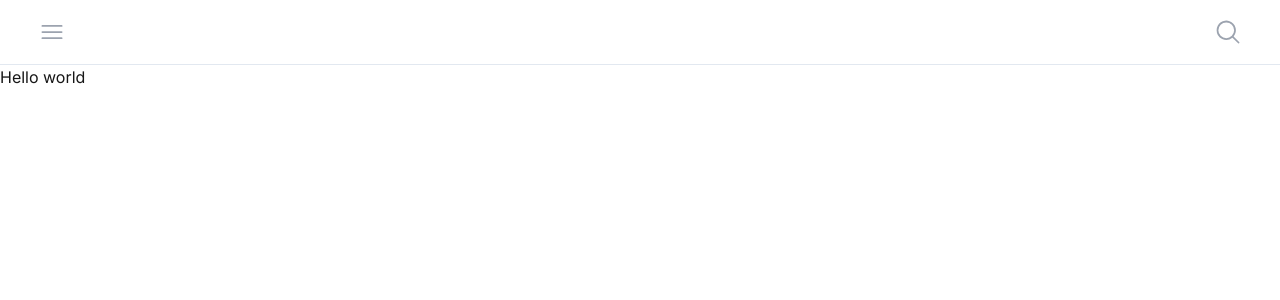
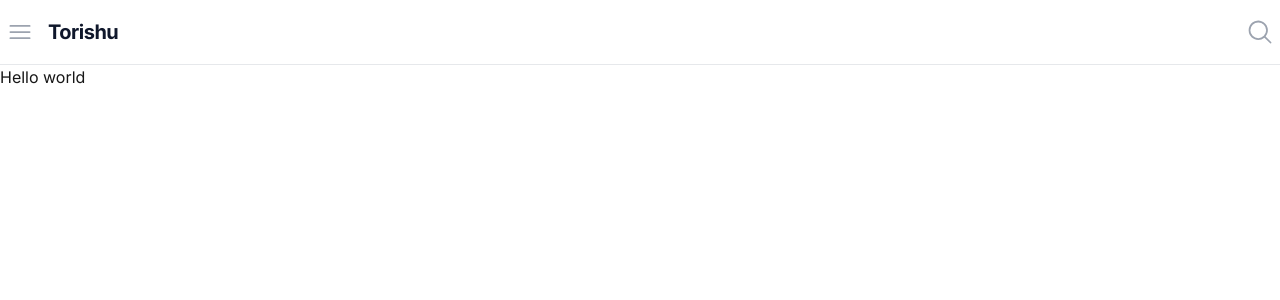
Before and after one commit to SnapChroniclesHub/game-store, a Next.js app: page / in a window 1280 px wide. Shown: the top 300 px of the page. Built offline with nearby package versions, Linux system fonts and the light colour scheme.

Commit message:
Update kode: Fri Apr 24 18:19:16 WIB 2026

```diff
--- a/src/app/layout.tsx
+++ b/src/app/layout.tsx
@@ -13,14 +13,13 @@ export default function RootLayout({
     <html lang="id">
       <body className={inter.className}>
         {/* --- Bagian Header Mulai --- */}
-        <header className="sticky top-0 z-50 w-full backdrop-blur-md border-b border-slate-200 dark:bg-slate-900/80 dark:border-slate-800">
-          <div className="max-w-7xl mx-auto px-4 sm:px-6 lg:px-8">
+        <header className="sticky top-0 w-full border-b border-border">
             <div className="flex justify-between items-center h-16">
 
               {/* Tombol Menu & Logo */}
               <div className="flex items-center gap-2">
                 <Bars3Icon className="icons" />
-                <span className="text-xl font-bold tracking-tight text-slate-900 dark text-white">
+                <span className="text-xl font-bold tracking-tight text-slate-900 text-primary-300">
                   Torishu
                 </span>
               </div>
@@ -31,7 +30,6 @@ export default function RootLayout({
               </div>
 
             </div>
-          </div>
         </header>
         {/* --- Bagian Header Selesai --- */}
 
```
